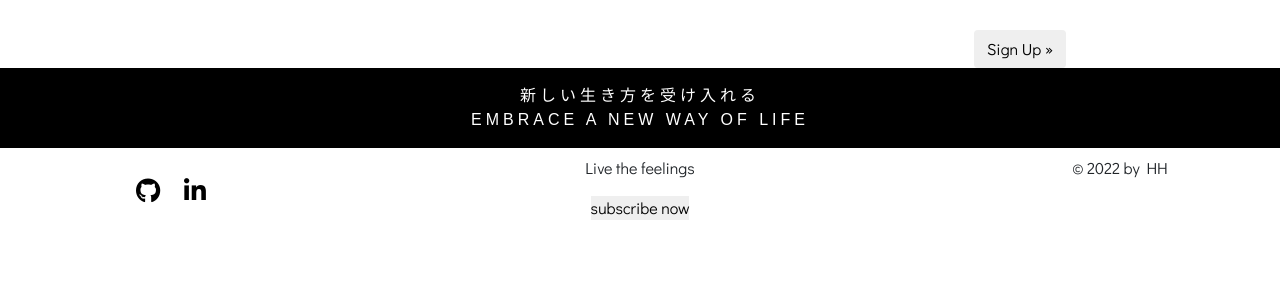
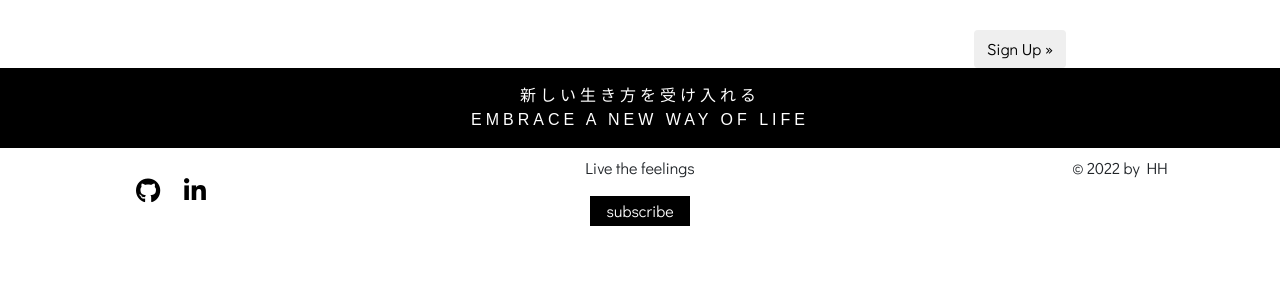
Before and after one commit to hammad25/Wabi-Sabi, a Django app: page /account/signup in a window 1280 px wide; the page is wider, and only the part inside the window is pictured. Shown: the part 216-516 px from the top of that part. Run offline with Django 3.2, Linux system fonts and the light colour scheme; some libraries are stand-ins or nearby versions.

Commit message:
Add subscribe button to footer

```diff
--- a/static/style/base.css
+++ b/static/style/base.css
@@ -133,3 +133,10 @@ h1 {
     font-weight: 400;
     letter-spacing: -29px;
 }
+
+.join-small {
+    width: 100px;
+    height: 30px;
+    background-color: black;
+    color: white;
+}
--- a/templates/base.html
+++ b/templates/base.html
@@ -99,7 +99,7 @@
             </div>
             <div class=" col-sm-12 col-md-6  order-md-2 order-first text-center">
                 <p class="">Live the feelings</p>
-                <a href="{% url 'signup' %}"><button>subscribe now</button></a>
+                <a href="{% url 'signup' %}"><button class="join-small">subscribe</button></a>
             </div>
             <div class="col-sm-12 col-md-3 text-center order-3">&copy; 2022 by HH</div>
         </div>
--- a/templates/blog/index.html
+++ b/templates/blog/index.html
@@ -20,7 +20,7 @@
         <h1 class="wabi-sabi">WABI-SABI</h1>
         <h5 class="prompt">a zin way of life</h5>
         <a href="{% url 'signup' %}"><button class="join">
-                subscribe
+                Join now
             </button></a>
     </div>
 
```
